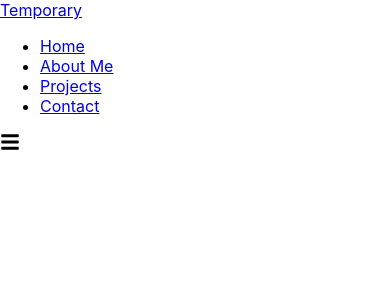
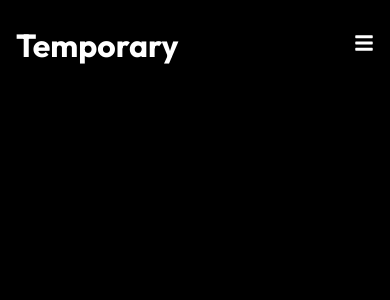
Before and after one commit to zafar95x/Portfolio, a React (Create React App) app: page / in a window 390 px wide. Shown: the top 300 px of the page. Built offline with nearby package versions, Linux system fonts and the light colour scheme.

Commit message:
styled index.css & navbar.css

```diff
--- a/src/components/Navbar.css
+++ b/src/components/Navbar.css
@@ -0,0 +1,65 @@
+.header {
+    position: fixed;
+    width: 100%;
+    height: 90px;
+    display: flex;
+    justify-content: space-between;
+    align-items: center;
+    padding: 1rem;
+    z-index: 10;
+}
+
+.header-bg {
+    background-color: rgba(0,0,0, .85);
+    transition: .5s;
+}
+
+.nav-menu {
+    display: flex;
+}
+
+.nav-menu li {
+    padding: 0 1rem;
+}
+
+.nav-menu a {
+    font-size: 1.2rem;
+    font-weight: 500;
+}
+
+.hamburger {
+    display: none;
+}
+
+@media screen and (max-width:1240px) {
+    .hamburger {
+        display: block;
+    }
+
+    .nav-menu {
+        position: absolute;
+        flex-direction: column;
+        justify-content: center;
+        align-items: center;
+        top: 0;
+        left: -100%;
+        text-align: center;
+        width: 100%;
+        height: 100vh;
+        transition: 0.3s;
+        z-index: -1;
+        background: rgba(0,0,0, .9);
+    }
+
+    .nav-menu.active {
+        left: 0;
+    }
+
+    .nav-menu li {
+        padding: 1rem 0;
+    }
+
+    .nav-menu a {
+        font-size: 2rem;
+    }
+}
--- a/src/components/Navbar.js
+++ b/src/components/Navbar.js
@@ -1,28 +1,32 @@
-import React from 'react'
+import React, {useState} from 'react'
 import {Link} from 'react-router-dom'
 import {FaBars, FaTimes} from 'react-icons/fa'
 import './Navbar.css'
 
 function Navbar() {
+
+    const[click, setClick] = useState(false)
+    const handleClick = () => setClick(!click)
+
     return (
         <div className='header'>
-            <Link to='/'>Temporary</Link>
+            <Link to='/'><h1>Temporary</h1></Link>
             <ul className='nav-menu'>
                 <li>
                     <Link to='/'>Home</Link>
                 </li>
                 <li>
-                    <Link to='/'>About Me</Link>
+                    <Link to='/about'>About</Link>
                 </li>
                 <li>
-                    <Link to='/'>Projects</Link>
+                    <Link to='/projects'>Projects</Link>
                 </li>
                 <li>
-                    <Link to='/'>Contact</Link>
+                    <Link to='/contact'>Contact</Link>
                 </li>
             </ul>
             <div className='hamburger'>
-                <FaBars size={20} style={{color:'black'}}/>
+                <FaBars size={20} style={{color:'#fff'}}/>
             </div>
         </div>
     )
--- a/src/index.css
+++ b/src/index.css
@@ -1,13 +1,52 @@
+@import url('https://fonts.googleapis.com/css2?family=Montserrat&family=Outfit:wght@100;300;400;500;600;700;800&display=swap');
+
+* {
+  box-sizing: border-box;
+  margin: 0;
+  padding: 0;
+}
+
+h1,h4,p,a {
+  color: #fff;
+}
+
 body {
   margin: 0;
-  font-family: -apple-system, BlinkMacSystemFont, 'Segoe UI', 'Roboto', 'Oxygen',
+  font-family: 'Outfit', 'Segoe UI', 'Roboto', 'Oxygen',
     'Ubuntu', 'Cantarell', 'Fira Sans', 'Droid Sans', 'Helvetica Neue',
     sans-serif;
   -webkit-font-smoothing: antialiased;
   -moz-osx-font-smoothing: grayscale;
+
+  background: #000;
+}
+ul {
+  list-style-type: none;
+}
+
+a {
+  text-decoration: none;
 }
 
 code {
   font-family: source-code-pro, Menlo, Monaco, Consolas, 'Courier New',
     monospace;
 }
+
+.btn {
+  padding: 12px 32px;
+  font-size: 1.2rem;
+  text-transform: uppercase;
+  background: transparent;
+  color: #fff;
+  border: 1px solid #fff;
+  cursor: pointer;
+}
+
+.btn-light {
+  background: rgba(255,255,255, .2);
+}
+
+.btn:hover {
+  background: rgba(255,255,255, .2);
+}
```
